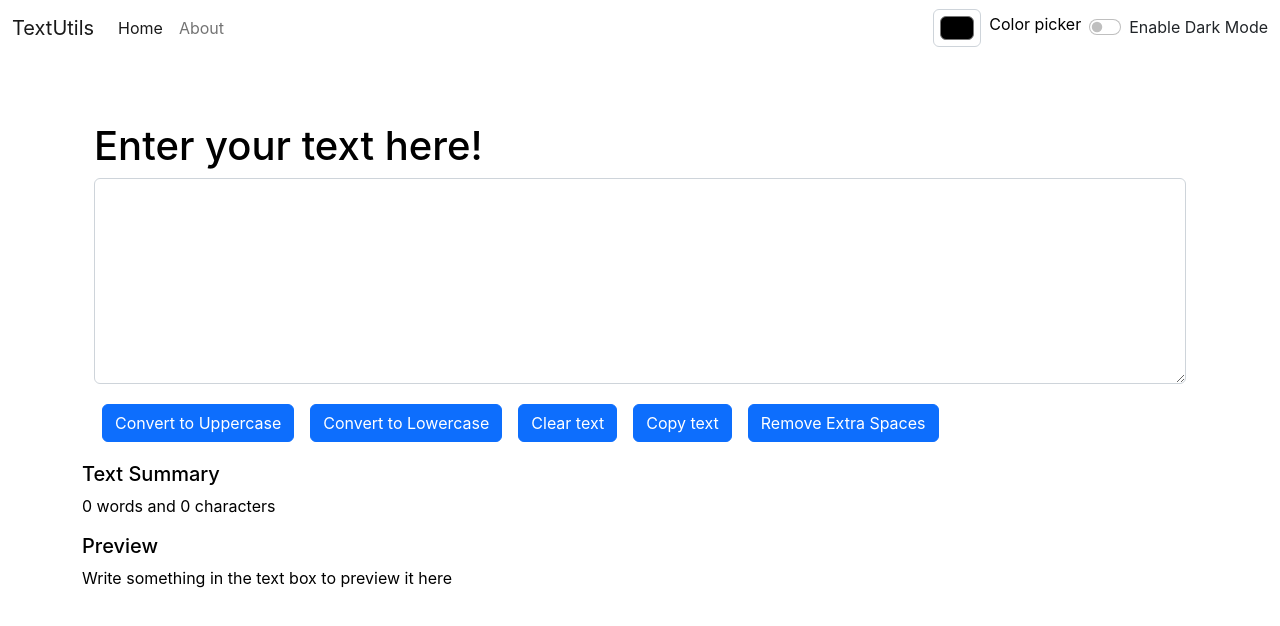
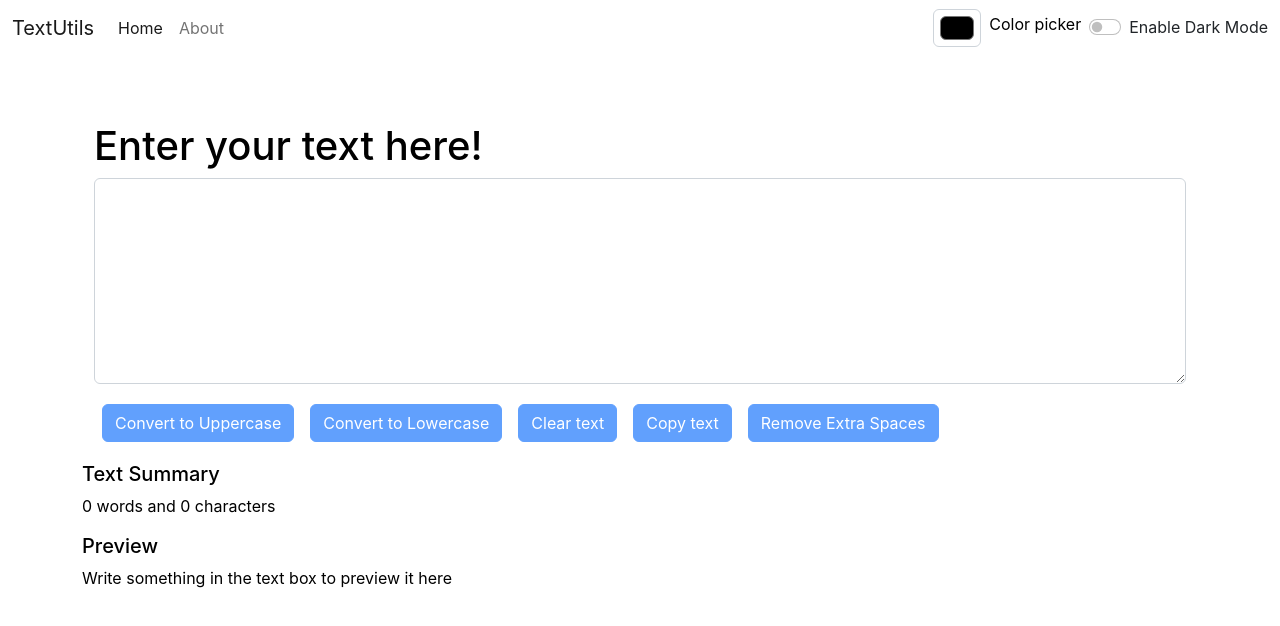
Before and after one commit to mafaqahmed/Learning-React-Harry, a React (Create React App) app in the folder textUtils/: page / in a window 1280 px wide. Shown: the top 626 px of the page. Built offline with nearby package versions, Linux system fonts and the light colour scheme.

Commit message:
Updates text block buttons (button disable) (19)

```diff
--- a/textUtils/src/components/Textblock.js
+++ b/textUtils/src/components/Textblock.js
@@ -52,11 +52,11 @@ export default function Textblock(props) {
           style={{color: props.mode==='light'?"black":"white", backgroundColor: props.mode==='light'?"white":"#474646"}}
         ></textarea>
       </div>
-      <button className={`btn btn-primary mx-2 my-1`} onClick={upperCase}>Convert to Uppercase</button>
-      <button className={`btn btn-primary mx-2 my-1`} onClick={lowerCase}>Convert to Lowercase</button>
-      <button className={`btn btn-primary mx-2 my-1`} onClick={clearText}>Clear text</button>
-      <button className={`btn btn-primary mx-2 my-1`} onClick={copyText}>Copy text</button>
-      <button className={`btn btn-primary mx-2 my-1`} onClick={removeSpace}>Remove Extra Spaces</button>
+      <button disabled = {text.length===0} className={`btn btn-primary mx-2 my-1`} onClick={upperCase}>Convert to Uppercase</button>
+      <button disabled = {text.length===0} className={`btn btn-primary mx-2 my-1`} onClick={lowerCase}>Convert to Lowercase</button>
+      <button disabled = {text.length===0} className={`btn btn-primary mx-2 my-1`} onClick={clearText}>Clear text</button>
+      <button disabled = {text.length===0} className={`btn btn-primary mx-2 my-1`} onClick={copyText}>Copy text</button>
+      <button disabled = {text.length===0} className={`btn btn-primary mx-2 my-1`} onClick={removeSpace}>Remove Extra Spaces</button>
     </div>
     <div className="my-3" style={{color: props.mode==='light'?"black":"white"}}>
     <h5>Text Summary</h5>
```
